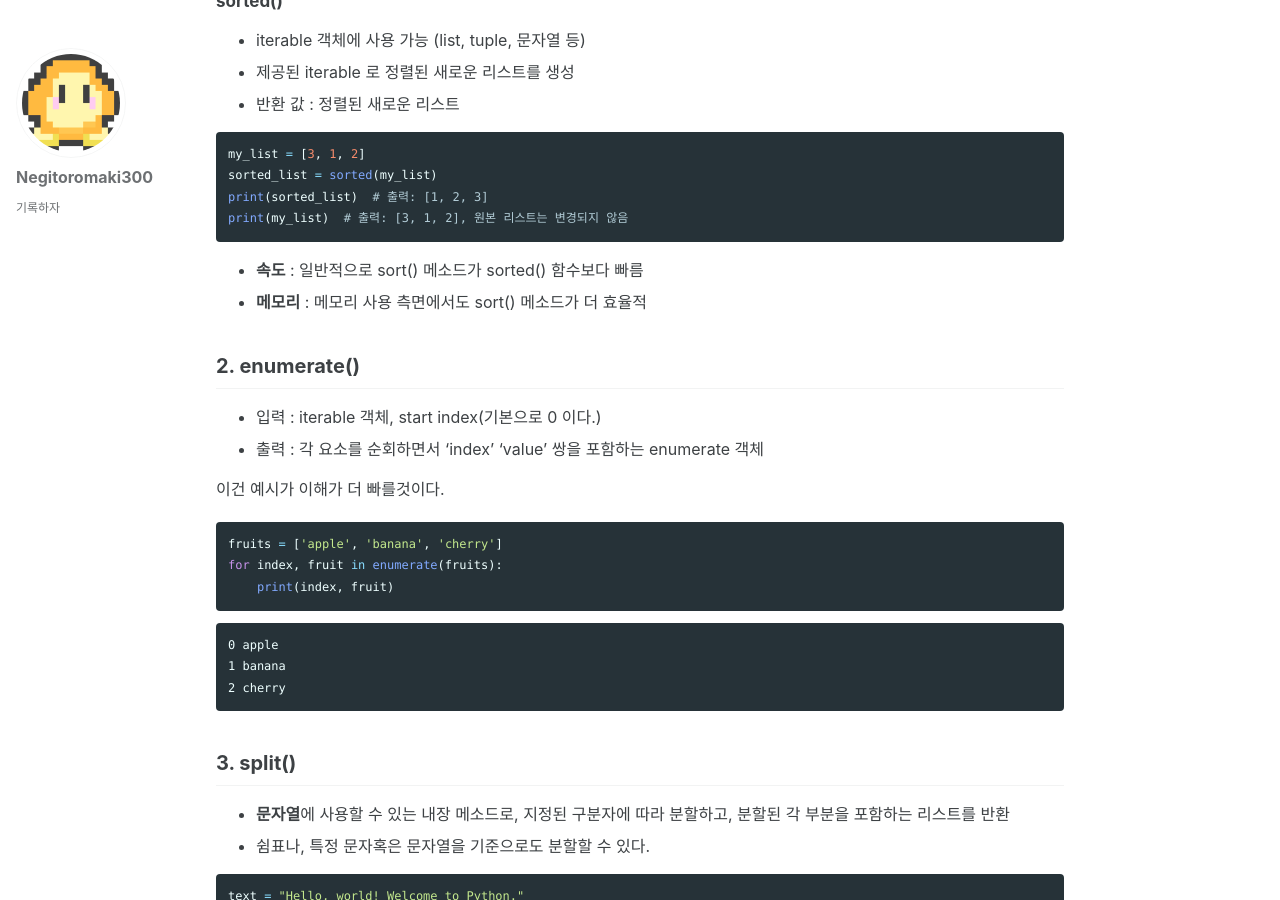
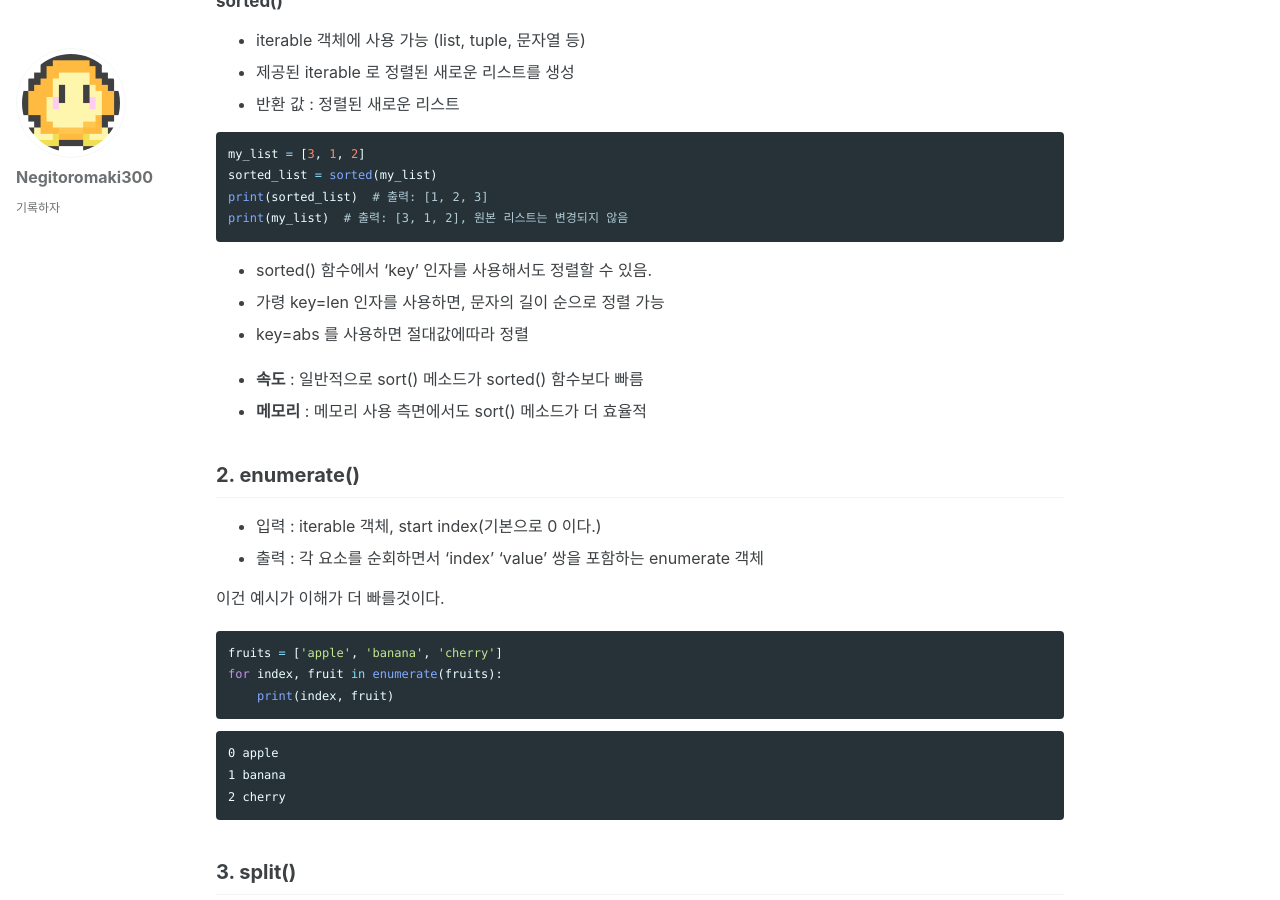
Before and after one commit to hhjlim/hhjlim.github.io, a Jekyll site: the page built from _posts/Python/2024-03-28-List_built-in_function.md, in a window 1280 px wide and 900 px high, scrolled down 557 px. Built offline with Jekyll 4.4.1, drawn with Linux system fonts in a browser that asks for light colours; cached includes are drawn as plain includes; comment, search, counter and statistics services are not loaded.

Commit message:
(Python) Built-in function (List & String)
- Add key param info in sorted()

````diff
--- a/_posts/Python/2024-03-28-List_built-in_function.md
+++ b/_posts/Python/2024-03-28-List_built-in_function.md
@@ -32,6 +32,10 @@ sorted_list = sorted(my_list)
 print(sorted_list)  # 출력: [1, 2, 3]
 print(my_list)  # 출력: [3, 1, 2], 원본 리스트는 변경되지 않음
 ```
+
+- sorted() 함수에서 'key' 인자를 사용해서도 정렬할 수 있음.
+- 가령 key=len 인자를 사용하면, 문자의 길이 순으로 정렬 가능
+- key=abs 를 사용하면 절대값에따라 정렬
 
 - **속도** : 일반적으로 sort() 메소드가 sorted() 함수보다 빠름
 - **메모리** : 메모리 사용 측면에서도 sort() 메소드가 더 효율적
````
